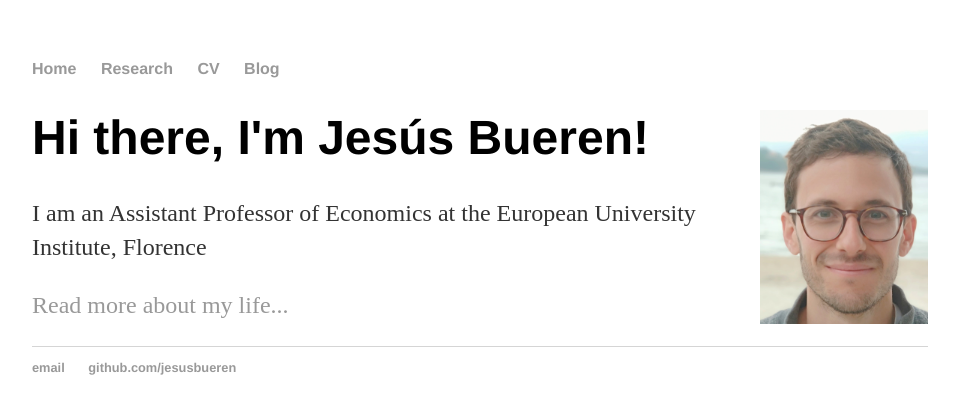
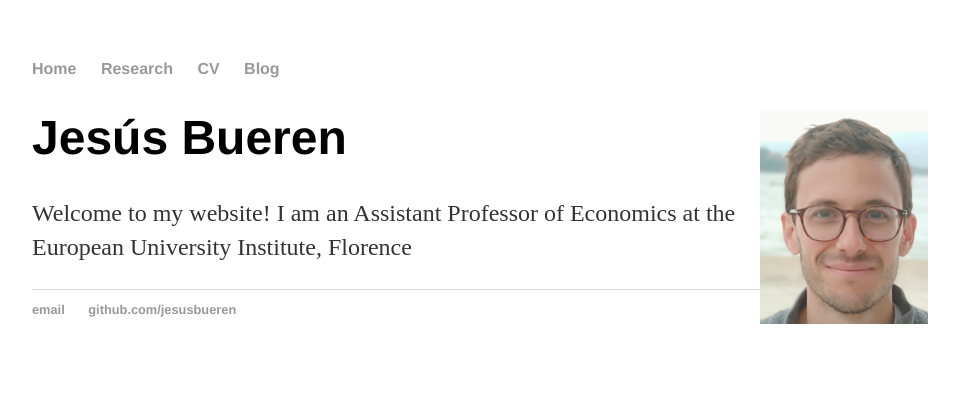
Before and after one commit to jesusbueren/jesusbueren.github.io, a Jekyll site: the page built from index.html, in a window 1280 px wide. Shown: the top 414 px of the page, without its empty margins (160-1119 px from the left). Built offline with Jekyll 4.4.1, drawn with Linux system fonts in a browser that asks for light colours.

Commit message:
Update index.html

```diff
--- a/index.html
+++ b/index.html
@@ -4,7 +4,6 @@
 ---
 <div class="blurb">
 
-	<h1><img src="img_github.jpg" alt="Smiley face" style="float:right;width:168px;height:214px;"> Hi there, I'm Jes&uacutes Bueren!</h1>
-	<p>I am an Assistant Professor of Economics at the European University Institute, Florence</p>
-	<p><a href="/about">Read more about my life...</a></p>
+	<h1><img src="img_github.jpg" alt="Smiley face" style="float:right;width:168px;height:214px;">Jes&uacutes Bueren</h1>
+	<p>Welcome to my website! I am an Assistant Professor of Economics at the European University Institute, Florence</p>
 </div><!-- /.blurb -->
```
